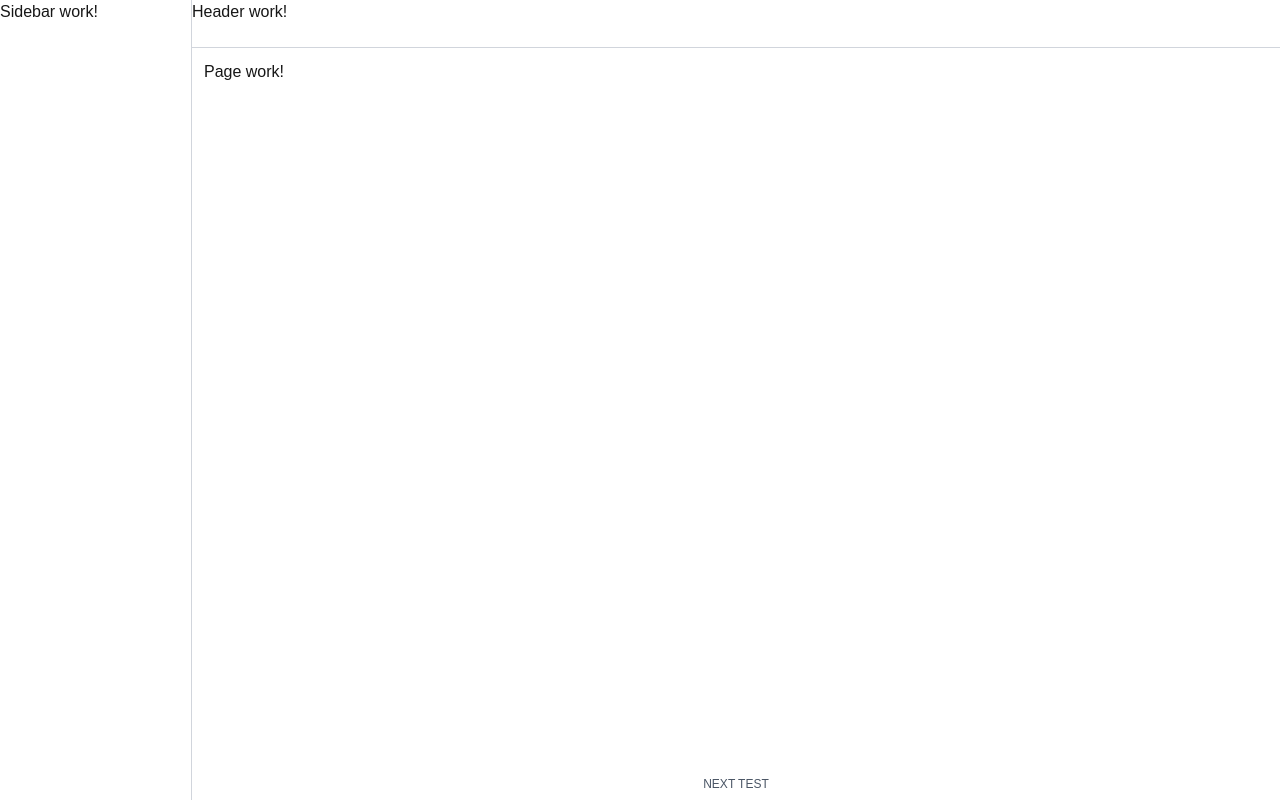
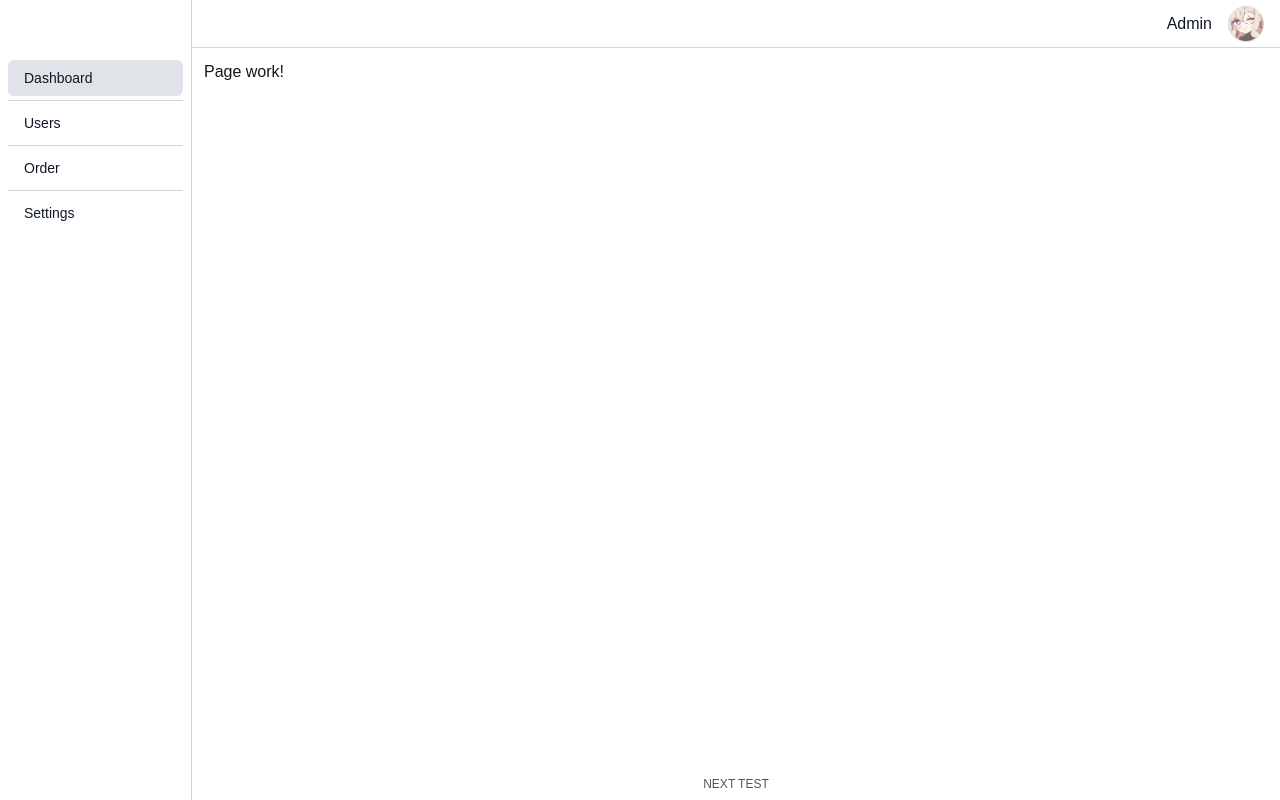
Before and after one commit to huynq-fouj/nextjs-supabase-sample, a Next.js app: page / in a window 1280 px wide. Built offline with nearby package versions, Linux system fonts and the light colour scheme.

Commit message:
style layout, add link

```diff
--- a/app/(pages)/(sites)/_layouts/Header.tsx
+++ b/app/(pages)/(sites)/_layouts/Header.tsx
@@ -1,5 +1,20 @@
+import Image from 'next/image';
+
 export default function Header() {
     return (
-        <header className="absolute left-0 top-0 border-b border-gray-300 w-full h-12">Header work!</header>
+        <header className="absolute left-0 top-0 border-b border-gray-300 w-full h-12">
+            <nav className="flex items-center justify-end h-full gap-3 px-4">
+                <div className="flex items-center gap-4">
+                    <span className="text-gray-900">Admin</span>
+                    <Image
+                        src="/images/profile-default.jpg"
+                        alt="User avatar"
+                        width={36}
+                        height={36}
+                        className="rounded-full border border-gray-300"
+                    />
+                </div>
+            </nav>
+        </header>
     )
 }
--- a/app/(pages)/(sites)/_layouts/Sidebar.tsx
+++ b/app/(pages)/(sites)/_layouts/Sidebar.tsx
@@ -1,5 +1,29 @@
+'use client'
+import { cn } from "@/app/_utils/helpers/cn";
+import Link from "next/link";
+import { usePathname } from "next/navigation";
+
 export default function Sidebar() {
+    const pathname = usePathname();
+
+    const linkClass = (href: string) => cn(
+      'w-full rounded-md transition-all text-sm py-2 px-4 h-9 flex items-center',
+      pathname === href || pathname.startsWith(href + '/')
+        ? 'bg-gray-400/30 text-gray-900 font-medium'
+        : 'text-gray-900 hover:bg-gray-400/30'
+    );
+
     return (
-        <aside className="h-lvh border-r border-gray-300 w-48">Sidebar work!</aside>
+        <aside className="h-lvh border-r border-gray-300 w-48 pt-12">
+            <div className="flex flex-col gap-1 py-3 px-2 w-full">
+                <Link href={'/'} className={linkClass('/')}>Dashboard</Link>
+                <div className="w-full h-px bg-gray-300"></div>
+                <Link href={'/users'} className={linkClass('/users')}>Users</Link>
+                <div className="w-full h-px bg-gray-300"></div>
+                <Link href={'/orders'} className={linkClass('/orders')}>Order</Link>
+                <div className="w-full h-px bg-gray-300"></div>
+                <Link href={'/settings'} className={linkClass('/settings')}>Settings</Link>
+            </div>
+        </aside>
     )
 }
--- /dev/null
+++ b/app/not-found.tsx
@@ -0,0 +1,18 @@
+'use client'
+
+import { redirect } from "next/navigation";
+import { useEffect } from "react";
+
+export default function NotFound() {
+    useEffect(() => {
+        const t = setTimeout(() => redirect('/'), 1500);
+        return () => clearTimeout(t);
+    }, []);
+
+    return (
+        <div className="w-full h-lvh flex flex-col gap-4 items-center justify-center">
+            <span className="text-9xl font-bold">404</span>
+            <span>PAGE NOT FOUND. REDIRECTING...</span>
+        </div>
+    );
+}
```
Also changed, not shown: public/images/profile-default.jpg (added).
